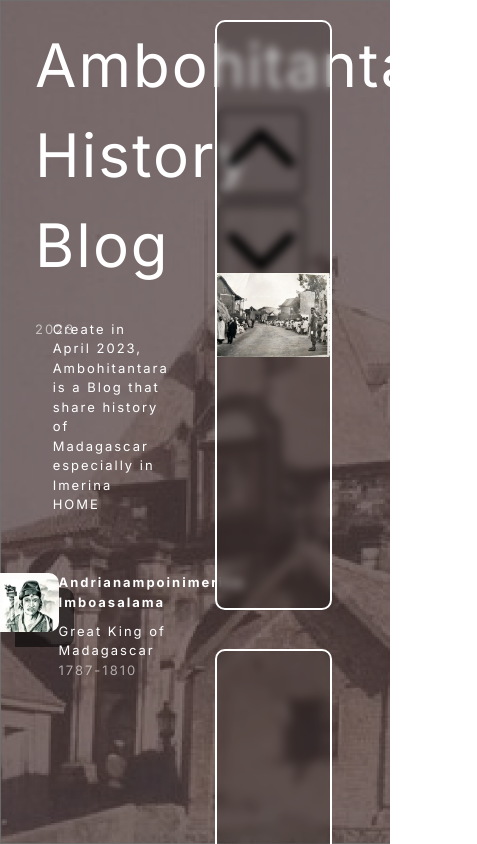
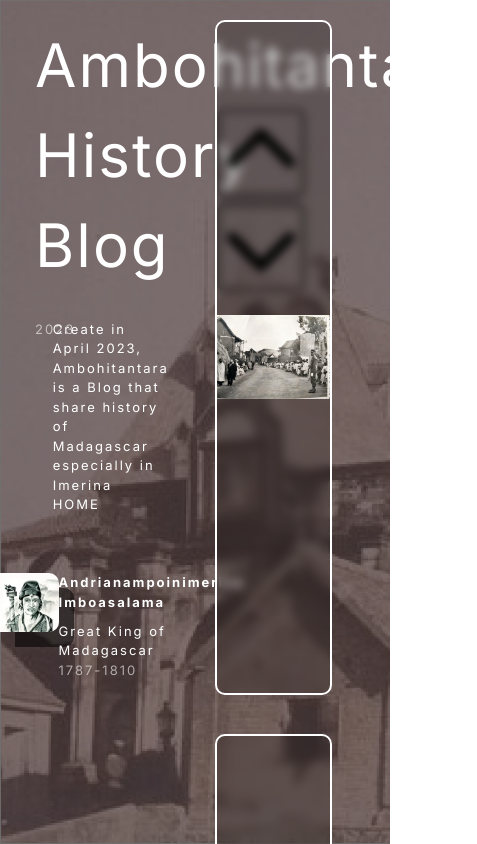
Before and after one commit to ManoloRaj/ambohitantara_blog_refonte, a Next.js app: page / in a window 390 px wide. Shown: the whole page, 477 px wide, since content can reach past the window. Built offline with nearby package versions, Linux system fonts and the light colour scheme.

Commit message:
Additional Front configurations

```diff
--- a/src/assets/styles/1_pages/presentation.css
+++ b/src/assets/styles/1_pages/presentation.css
@@ -70,7 +70,7 @@
 .presentation .right .carousel .carousel_slide {
   border: 2px solid white;
   border-radius: 10px;
-  height: 70vh;
+  height: 80vh;
   width: 30vw;
   overflow: hidden;
   margin: 10%;
@@ -88,4 +88,12 @@
 }
 .presentation .right .carousel .carousel_slide:hover .slide {
   transform: scale(1.5);
+}
+
+@media only screen and (max-width: 500px) {
+  .presentation {
+    overflow: scroll;
+    width: 100vw;
+    height: 100vh;
+  }
 }/*# sourceMappingURL=presentation.css.map */
--- a/src/assets/styles/1_pages/presentation.scss
+++ b/src/assets/styles/1_pages/presentation.scss
@@ -78,7 +78,7 @@
             .carousel_slide {
                 border: 2px solid variables.$carousel-border-color;
                 border-radius: 10px;
-                height: 70vh;
+                height: 80vh;
                 width: 30vw;
                 overflow: hidden;
                 margin: 10%;
@@ -102,8 +102,10 @@
     }
 }
 
-@media only screen and (max-width: 768px) {
+@media only screen and (max-width: 500px) {
     .presentation {
-        // display: flex;
+        overflow: scroll;
+        width: 100vw;
+        height: 100vh;
     }
 }
--- a/src/components/home/carouselArticle.tsx
+++ b/src/components/home/carouselArticle.tsx
@@ -1,16 +1,21 @@
 import React from "react"
-import { article_data } from "../../services/article_data";
-import Image from "next/image";
 
+import Image, { StaticImageData } from "next/image";
 
-export const CarouselArticle = () => {
+export interface articlePropsInterface {
+  article_list: Array<{
+    id: number,
+    image_url: StaticImageData
+  }>
+}
+export const CarouselArticle: React.FC<articlePropsInterface> = ({ article_list }) => {
   return (
     <div className="carousel" id="scroll_view">
-      {article_data.map((d, _index) => (
-          <div className="carousel_slide">
-            <Image alt="" src={d.image_url} className="slide" id={`slide_${_index}`} />
-          </div>
-        ))}
+      {article_list.map((d, _index) => (
+        <div className="carousel_slide">
+          <Image alt="" src={d.image_url} className="slide" id={`slide_${_index}`} />
+        </div>
+      ))}
     </div>
   );
 };
--- a/src/components/presentation.tsx
+++ b/src/components/presentation.tsx
@@ -5,6 +5,8 @@ import "../assets/styles/1_pages/presentation.css";
 import fleche from "../assets/fleche.png";
 import Image from "next/image";
 import { useEffect, useRef, useState } from "react";
+import { article_data } from "../services/article_data";
+
 
 export default function Presentation() {
     const [scrollContainer, setScrollContainer] = useState<HTMLElement | null>(null);
@@ -16,22 +18,28 @@ export default function Presentation() {
     }, []);
 
     const handleScrollTop = () => {
-
-        setCurrentIndex((prevIndex) => prevIndex - 1);
-        const targetElement = document.getElementById(`slide_${currentIndex}`);
-        if (targetElement) {
-            targetElement.scrollIntoView({ behavior: 'smooth', block: 'center' });
-        }
+        setCurrentIndex((prevIndex) => {
+            const newIndex = Math.max(0, prevIndex - 1);
+            const targetElement = document.getElementById(`slide_${newIndex}`);
+            if (targetElement) {
+                targetElement.scrollIntoView({ behavior: 'smooth', block: 'center' });
+            }
+            return newIndex;
+        });
     };
 
     const handleScrollBottom = () => {
-        setCurrentIndex((prevIndex) => prevIndex + 1);
-        const targetElement = document.getElementById(`slide_${currentIndex + 1}`);
-        if (targetElement) {
-            targetElement.scrollIntoView({ behavior: 'smooth', block: 'center' });
+        setCurrentIndex((prevIndex) => {
+            const newIndex = Math.min(article_data.length - 1, prevIndex + 1);
+            const targetElement = document.getElementById(`slide_${newIndex}`);
+            if (targetElement) {
+                targetElement.scrollIntoView({ behavior: 'smooth', block: 'center' });
+            }
+            return newIndex;
+        });
+    };
 
-        }
-    };
+
 
     return (
         <div className="presentation">
@@ -61,7 +69,7 @@ export default function Presentation() {
                     />
                 </div>
                 <div ref={carouselRef}>
-                    <CarouselArticle />
+                    <CarouselArticle article_list={article_data}/>
                 </div>
             </div>
 
```
Also changed, not shown: 1 other file (tests, documents, lock files or other folders).
